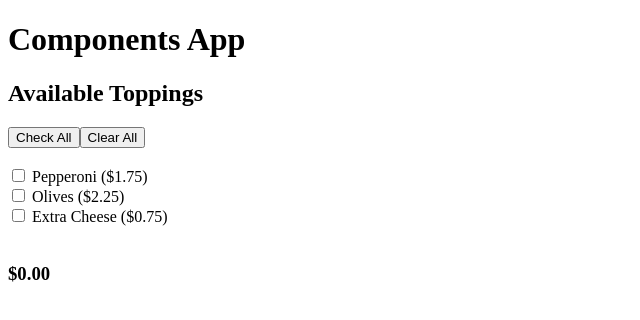
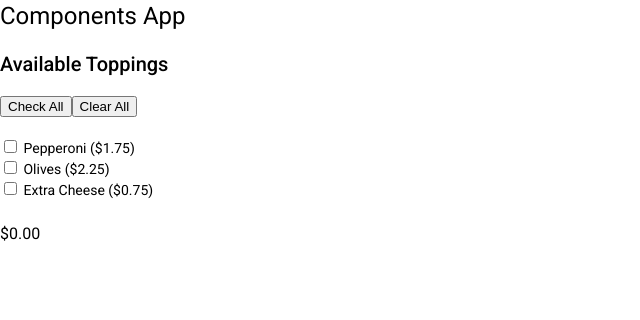
Before and after one commit to tsteelematc/components-5, an Angular app: page / in a window 1280 px wide. Shown: the top 320 px of the page, without its empty margins (0-640 px from the left). Built offline with nearby package versions, Linux system fonts and the light colour scheme.

Commit message:
Installed angular maerial

```diff
--- a/angular.json
+++ b/angular.json
@@ -27,6 +27,7 @@
               "src/assets"
             ],
             "styles": [
+              "./node_modules/@angular/material/prebuilt-themes/indigo-pink.css",
               "src/styles.css"
             ],
             "scripts": []
@@ -94,6 +95,7 @@
               "src/assets"
             ],
             "styles": [
+              "./node_modules/@angular/material/prebuilt-themes/indigo-pink.css",
               "src/styles.css"
             ],
             "scripts": []
--- a/package.json
+++ b/package.json
@@ -11,10 +11,12 @@
   "private": true,
   "dependencies": {
     "@angular/animations": "~12.2.0",
+    "@angular/cdk": "^12.2.9",
     "@angular/common": "~12.2.0",
     "@angular/compiler": "~12.2.0",
     "@angular/core": "~12.2.0",
     "@angular/forms": "~12.2.0",
+    "@angular/material": "^12.2.9",
     "@angular/platform-browser": "~12.2.0",
     "@angular/platform-browser-dynamic": "~12.2.0",
     "@angular/router": "~12.2.0",
--- a/src/app/app.module.ts
+++ b/src/app/app.module.ts
@@ -4,6 +4,7 @@ import { BrowserModule } from '@angular/platform-browser';
 import { AppComponent } from './app.component';
 import { PizzaToppingsComponent } from './pizza-toppings/pizza-toppings.component';
 import { FormsModule } from '@angular/forms';
+import { BrowserAnimationsModule } from '@angular/platform-browser/animations';
 
 @NgModule({
   declarations: [
@@ -12,7 +13,7 @@ import { FormsModule } from '@angular/forms';
   ],
   imports: [
     BrowserModule
-    , FormsModule
+    , FormsModule, BrowserAnimationsModule
   ],
   providers: [],
   bootstrap: [AppComponent]
--- a/src/index.html
+++ b/src/index.html
@@ -6,8 +6,11 @@
   <base href="/">
   <meta name="viewport" content="width=device-width, initial-scale=1">
   <link rel="icon" type="image/x-icon" href="favicon.ico">
+  <link rel="preconnect" href="https://fonts.gstatic.com">
+  <link href="https://fonts.googleapis.com/css2?family=Roboto:wght@300;400;500&display=swap" rel="stylesheet">
+  <link href="https://fonts.googleapis.com/icon?family=Material+Icons" rel="stylesheet">
 </head>
-<body>
+<body class="mat-typography">
   <app-root></app-root>
 </body>
 </html>
--- a/src/styles.css
+++ b/src/styles.css
@@ -1 +1,4 @@
 /* You can add global styles to this file, and also import other style files */
+
+html, body { height: 100%; }
+body { margin: 0; font-family: Roboto, "Helvetica Neue", sans-serif; }
```
Also changed, not shown: 1 other file (tests, documents, lock files or other folders).
